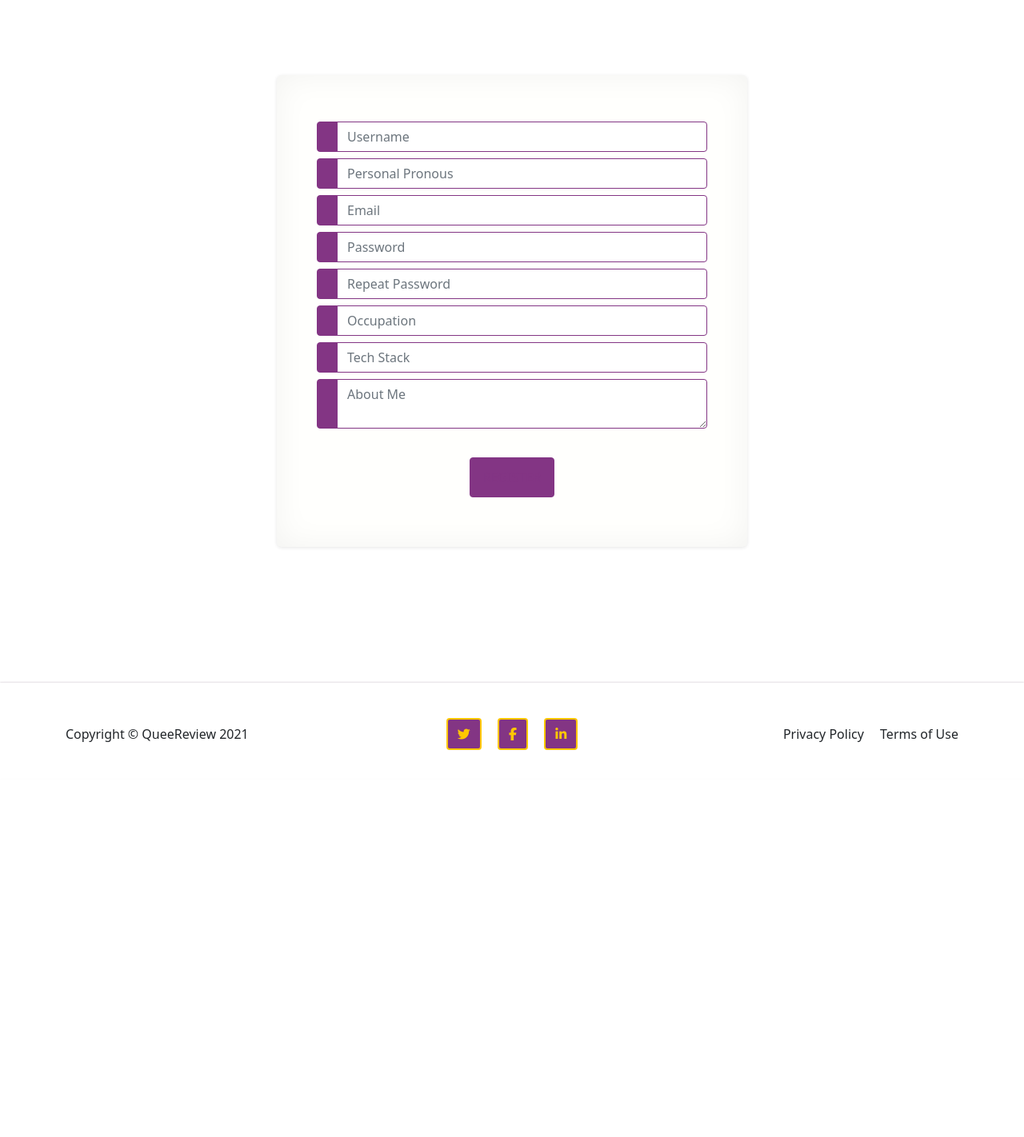
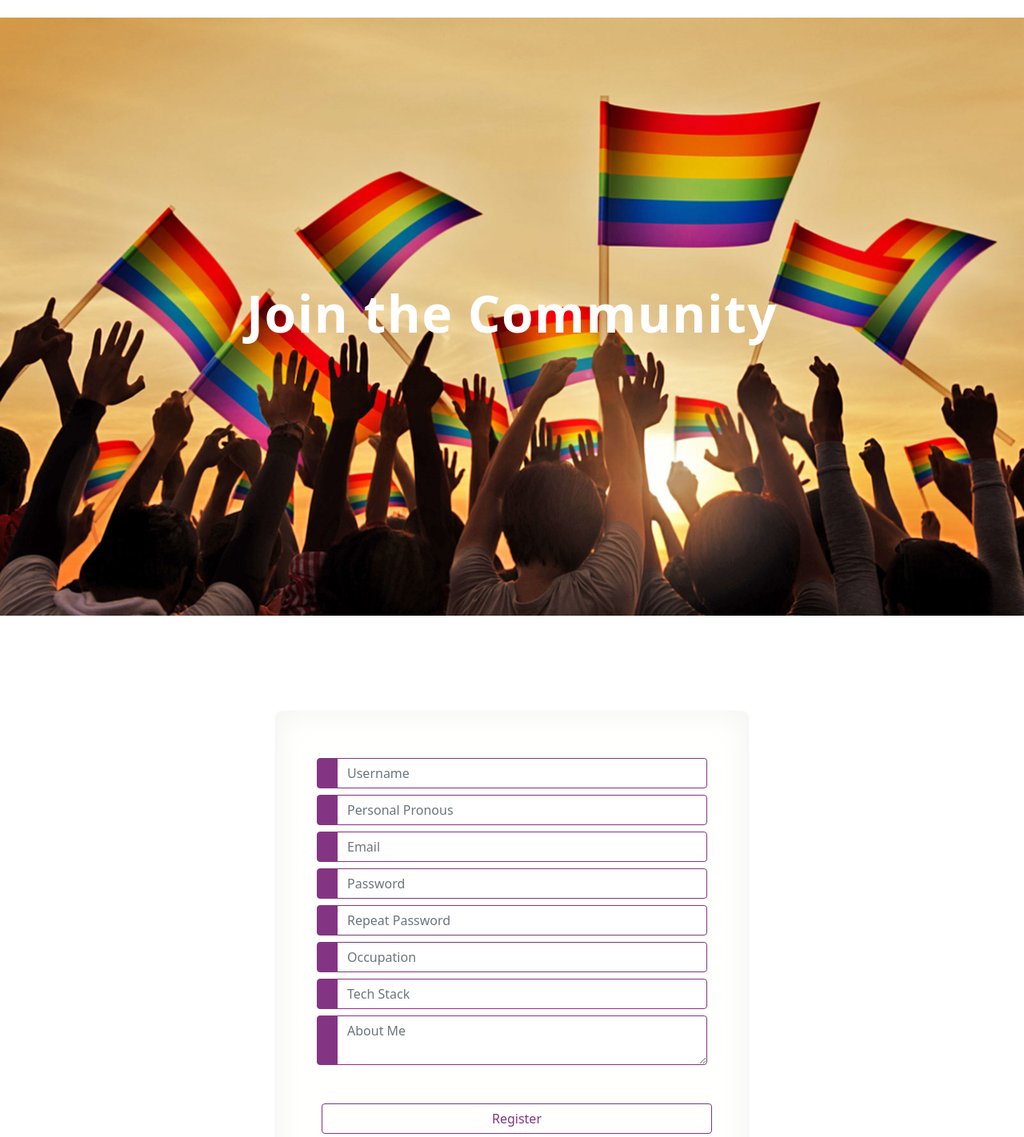
Before and after one commit to Lucy-Glanville-Brown/queereview, a Flask app: page /register in a window 1280 px wide. Shown: the part 74-1496 px from the top of the page at 80% size. Run offline with Flask 2, Linux system fonts and the light colour scheme; some libraries are stand-ins or nearby versions.

Commit message:
Styled register page

```diff
--- a/static/css/style.css
+++ b/static/css/style.css
@@ -141,6 +141,19 @@
     background-repeat: no-repeat;
     background-size: cover;
     height: 40vh;
+    display: flex;
+    justify-content: space-around;
+    align-items: center;
+    flex-direction: column;
+    margin-bottom: 40px;
+}
+
+.hero-register {
+    background-image: url('/static/img/register.jpg');
+    background-position: center;
+    background-repeat: no-repeat;
+    background-size: cover;
+    height: 50vh;
     display: flex;
     justify-content: space-around;
     align-items: center;
--- a/templates/register.html
+++ b/templates/register.html
@@ -1,7 +1,9 @@
 {% extends "base.html" %}
 
 {% block content %}
-
+<div class="hero-register">
+    <h2 class="top-head">Join the Community</h2>
+</div>
 <div class="row align-items-center d-flex justify-content-center">
     <div class="col-lg-6 my-3 my-lg-0">
     <form class="input-form" method="POST" action="">
@@ -73,7 +75,7 @@
 
          <!-- Submit -->
          <div class="col-12 mt-4">
-         {{ form.submit(class=" btn register-btn btn-primary text-uppercase") }}
+         {{ form.submit(class="col-12 mt-4 btn register-btn") }}
         </div>
     </form>
 </div>
```
Also changed, not shown: static/img/register.jpg (added).
